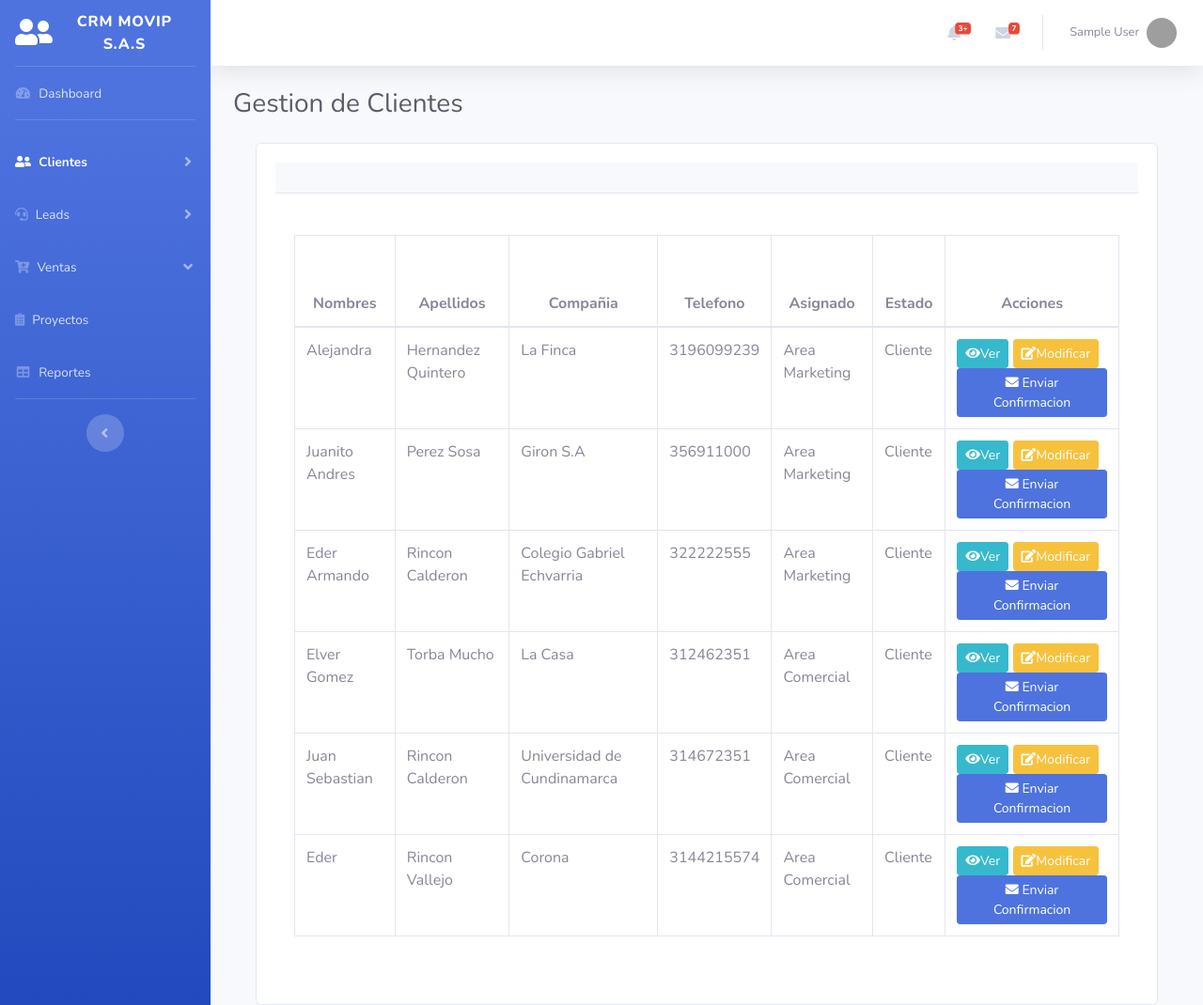
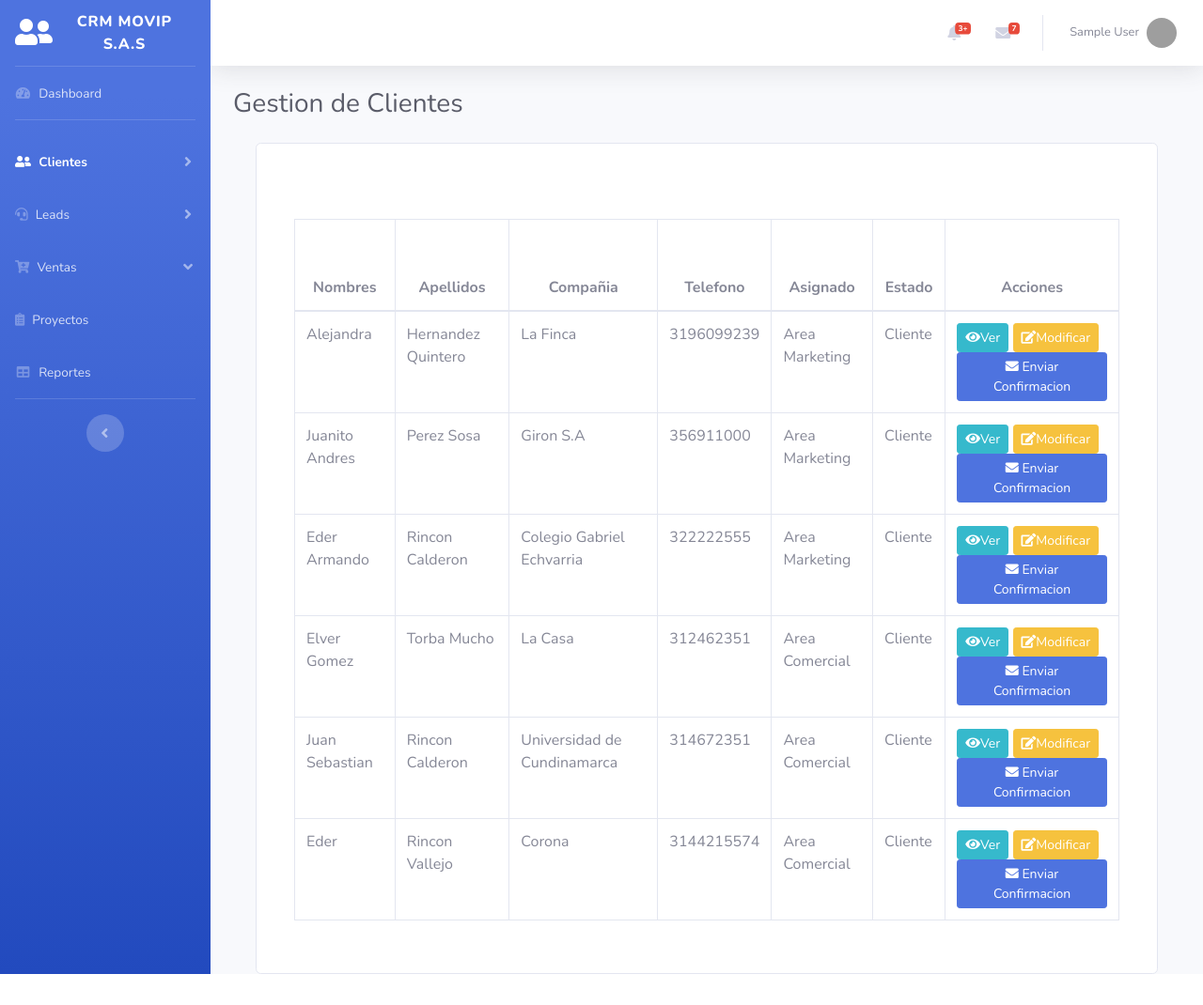
Before and after one commit to jsebastianrincon/ModuloCRM_ProyectoFinal, a PHP site: page /gestionarclientes.php in a window 1280 px wide. Shown: the whole page at 94% size. After the commit the page ends 1037 px from the top, so only its background shows below. Run offline with PHP 8.4, Linux system fonts and the light colour scheme; the visitor is signed in with stand-in values (Sample User, id 1); data comes from the database, SQL or seed files in the repository; some libraries are stand-ins or nearby versions; grey boxes are pictures that could not be loaded.

Commit message:
Correcciones sobre la gestion de los clientes

```diff
--- a/gestionarclientes.php
+++ b/gestionarclientes.php
@@ -352,7 +352,7 @@ $tipo_usuario = $_SESSION['tipo_usuario'];
                         <!-- Tabla de Leads Registrados -->
                       </div>
 
-                      <div class="card-header py-3">
+
 
                   </div>
                   <div class="card-body">
```
Lines whose indentation alone changed are shown as unchanged.
